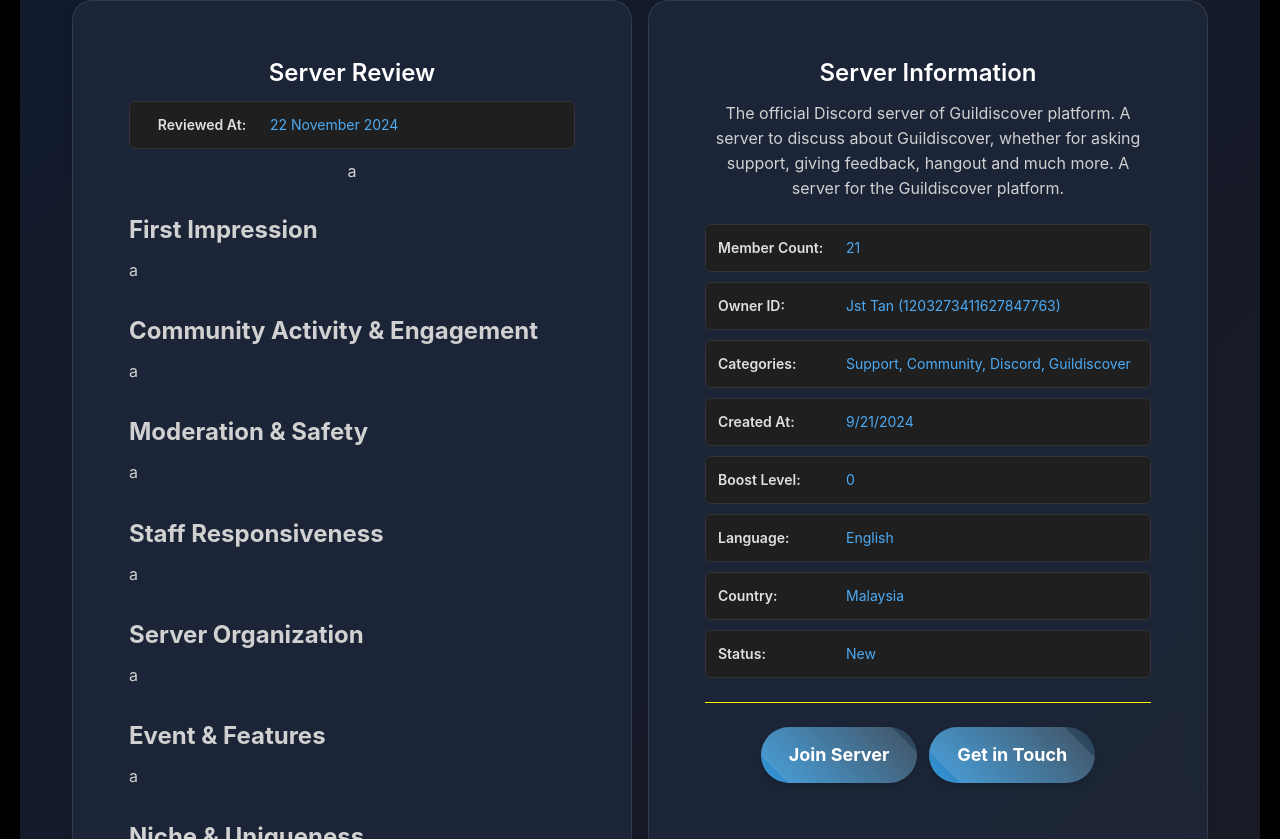
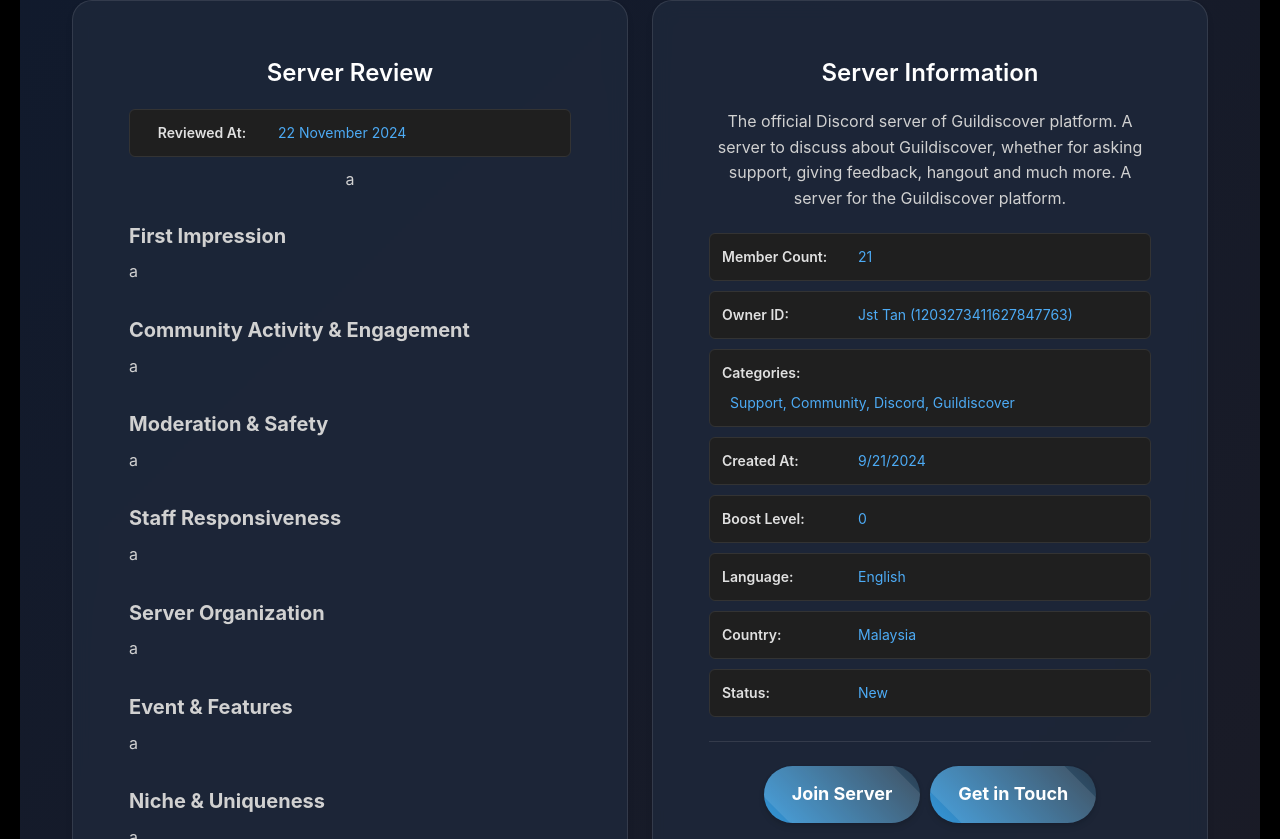
Before and after one commit to GuildDiscover/Main-Website, a React (Create React App) app: page /server/1287029345038372900 in a window 1280 px wide. Shown: the part 581-1420 px from the top of the page. Built offline with nearby package versions, Linux system fonts and the light colour scheme.

Commit message:
Update ServerInfo.jsx

```diff
--- a/src/components/ServerInfo.jsx
+++ b/src/components/ServerInfo.jsx
@@ -17,7 +17,11 @@
   flexDirection: "column",
 };
 
-const textStyle = { color: "#d1d1d1", fontSize: "16px" };
+const textStyle = {
+  color: "#d1d1d1",
+  fontSize: "clamp(14px, 2vw, 16px)",
+  lineHeight: 1.6,
+};
 
 const AnimatedCard = motion(Card);
 
@@ -38,23 +42,31 @@
   display: "flex",
   alignItems: "center",
   border: "1px solid #333",
+  flexWrap: "wrap",
+  gap: "8px",
 };
 
 const BasicInfolabelStyle = {
   minWidth: "120px",
   color: "#e0e0e0",
-  fontSize: "14px",
+  fontSize: "clamp(12px, 1.5vw, 14px)",
 };
 
 const BasicInfoValueStyle = {
   color: "#4dabf5",
-  fontSize: "14px",
+  fontSize: "clamp(12px, 1.5vw, 14px)",
   marginLeft: "8px",
+  wordBreak: "break-word",
 };
 
 const ReviewSection = ({ title, content }) => (
   <>
-    <Title level={3} style={{ color: "#d1d1d1", fontWeight: "bold", paddingTop: "10px" }}>
+    <Title level={3} style={{
+      color: "#d1d1d1",
+      fontWeight: "bold",
+      paddingTop: "10px",
+      fontSize: "clamp(16px, 2vw, 20px)",
+    }}>
       {title}
     </Title>
     <Text style={textStyle}>{content}</Text>
@@ -64,8 +76,8 @@
 );
 
 const ServerInfo = ({ server }) => (
-  <Row gutter={16}>
-    <Col span={12}>
+  <Row gutter={[24, 24]}>
+    <Col xs={24} md={12}>
       <AnimatedCard
         bordered={false}
         style={cardStyle}
@@ -73,7 +85,11 @@
         animate={{ opacity: 1, y: 0 }}
         transition={{ duration: 0.5 }}
       >
-        <Title level={3} style={{ color: "#fff" }}>
+        <Title level={3} style={{
+          color: "#fff",
+          fontSize: "clamp(20px, 2.5vw, 24px)",
+          marginBottom: "20px",
+        }}>
           Server Review
         </Title>
         <BasicInfo label="Reviewed At" value={server.moderator_date} />
@@ -98,7 +114,7 @@
       </AnimatedCard>
     </Col>
 
-    <Col span={12}>
+    <Col xs={24} md={12}>
       <AnimatedCard
         bordered={false}
         style={cardStyle}
@@ -106,13 +122,17 @@
         animate={{ opacity: 1, y: 0 }}
         transition={{ duration: 0.5, delay: 0.2 }}
       >
-        <Title level={3} style={{ color: "#fff" }}>
+        <Title level={3} style={{
+          color: "#fff",
+          fontSize: "clamp(20px, 2.5vw, 24px)",
+          marginBottom: "20px",
+        }}>
           Server Information
         </Title>
         <Text style={textStyle}>{server.description}</Text>
         <br />
         <br />
-        <div style={{ textAlign: "left", fontSize: "16px" }}>
+        <div style={{ textAlign: "left" }}>
           {[
             { label: "Member Count", value: server.member_count },
             { label: "Owner ID", value: server.owner_id },
@@ -126,12 +146,18 @@
             <BasicInfo key={index} label={item.label} value={item.value} />
           ))}
         </div>
-        <Divider style={{ borderColor: "yellow" }} />
-        <JoinButton href={server.invite_link}>Join Server</JoinButton>
-        &nbsp;&nbsp;&nbsp;
-        {server.owner_contact_link?.discord && (
-          <JoinButton href={server.owner_contact_link.discord}>Get in Touch</JoinButton>
-        )}
+        <Divider style={{ borderColor: "rgba(255, 255, 255, 0.1)" }} />
+        <div style={{
+          display: "flex",
+          flexWrap: "wrap",
+          gap: "10px",
+          justifyContent: "center",
+        }}>
+          <JoinButton href={server.invite_link}>Join Server</JoinButton>
+          {server.owner_contact_link?.discord && (
+            <JoinButton href={server.owner_contact_link.discord}>Get in Touch</JoinButton>
+          )}
+        </div>
       </AnimatedCard>
     </Col>
   </Row>
```
